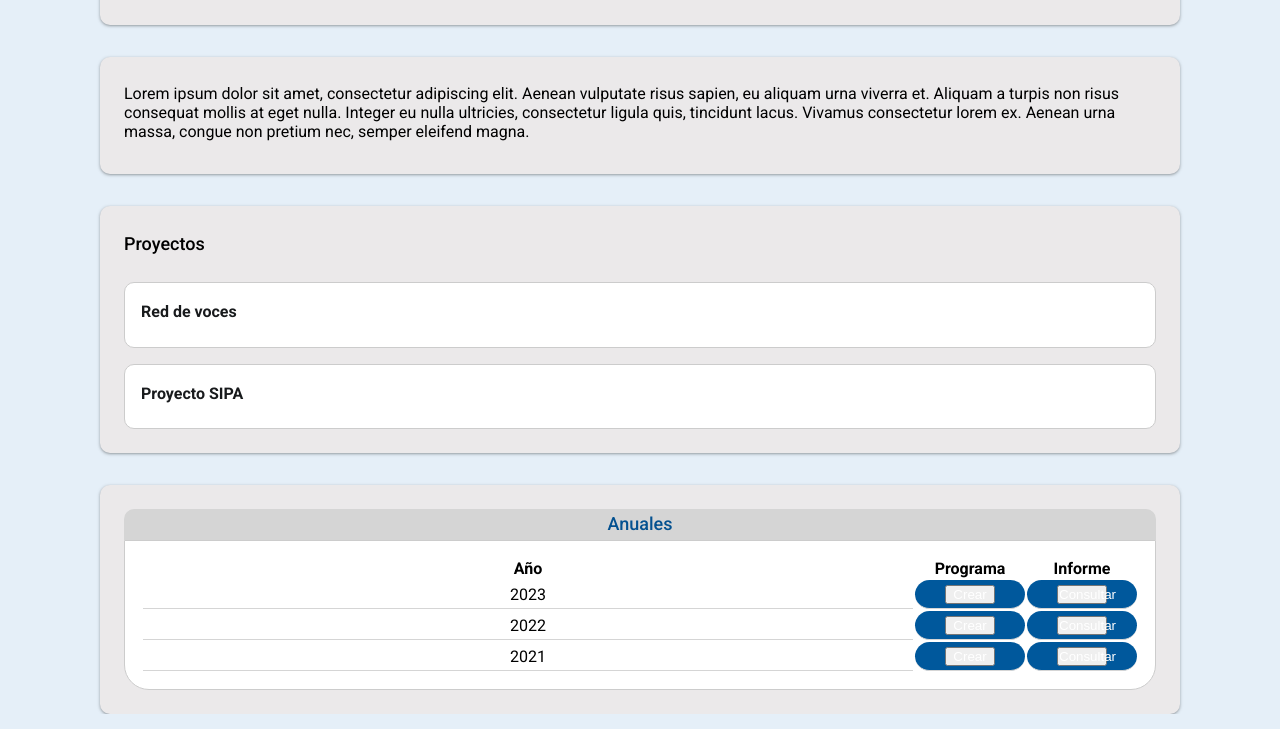
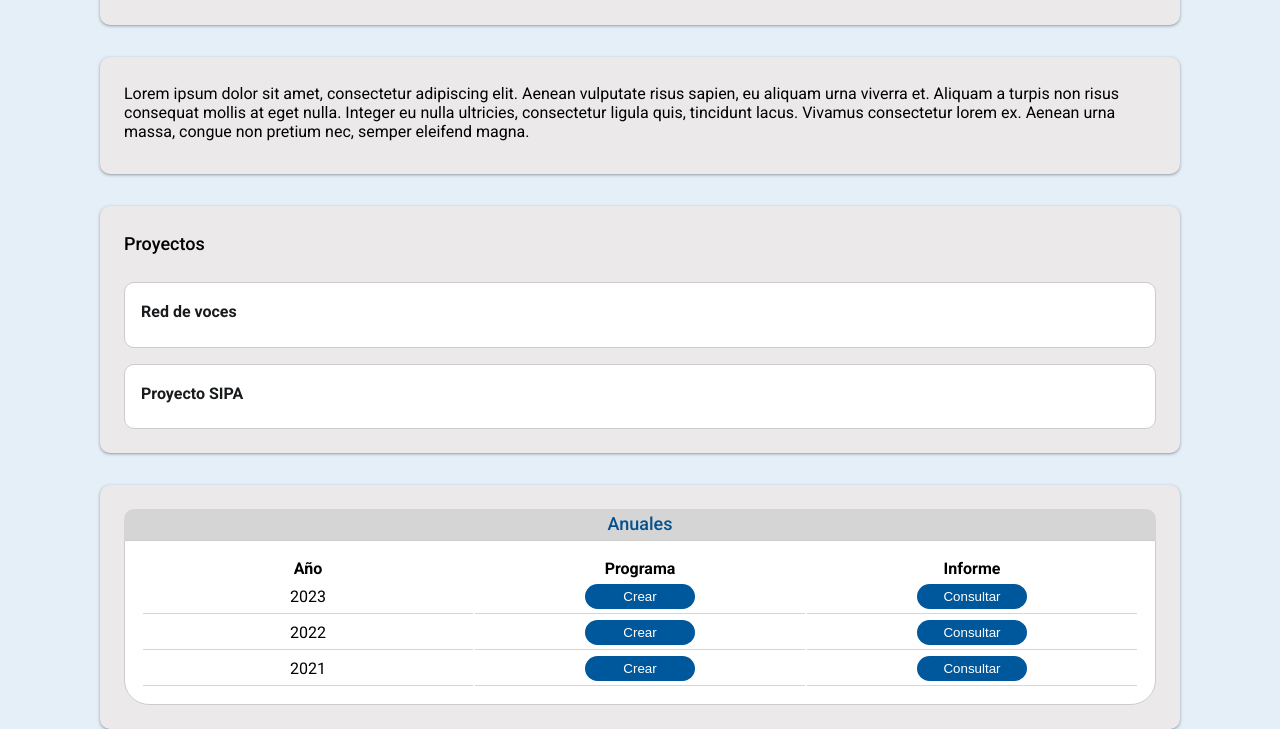
Before and after one commit to Eder-git/sipa, a plain HTML site: page index.html in a window 1280 px wide. Shown: the part 646-1375 px from the top of the page. Drawn offline with Linux system fonts and the light colour scheme.

Commit message:
css tabla

```diff
--- a/estilo.css
+++ b/estilo.css
@@ -245,10 +245,7 @@ hr {
     font-size: var(--texto);
 }
 
-.caja{
-
-
-}
+.caja{}
 
 
 .caja__titulo{
@@ -280,23 +277,23 @@ hr {
     border-bottom:solid 1px var(--gris-tit-seccion);
     padding: 4px;
     text-align: center;
+    width: 33%;
 
 }
 
 
-.boton{
-    background-color: var(--azul-boton);
-	border-radius: 20px;
-	text-align:center;
-	width:110px;
-    padding: 3px;
+.boton{       }
+
+button{
+       color: var(--blanco);
+       border: 0;
+       background: none;
+       background-color: var(--azul-boton);
+       border-radius: 20px;
+       padding: 5px;
+       width: 110px;
 
      }
-
-button{
-    width: 50px;
-    color: var(--blanco);
-}
 
 
 
```
